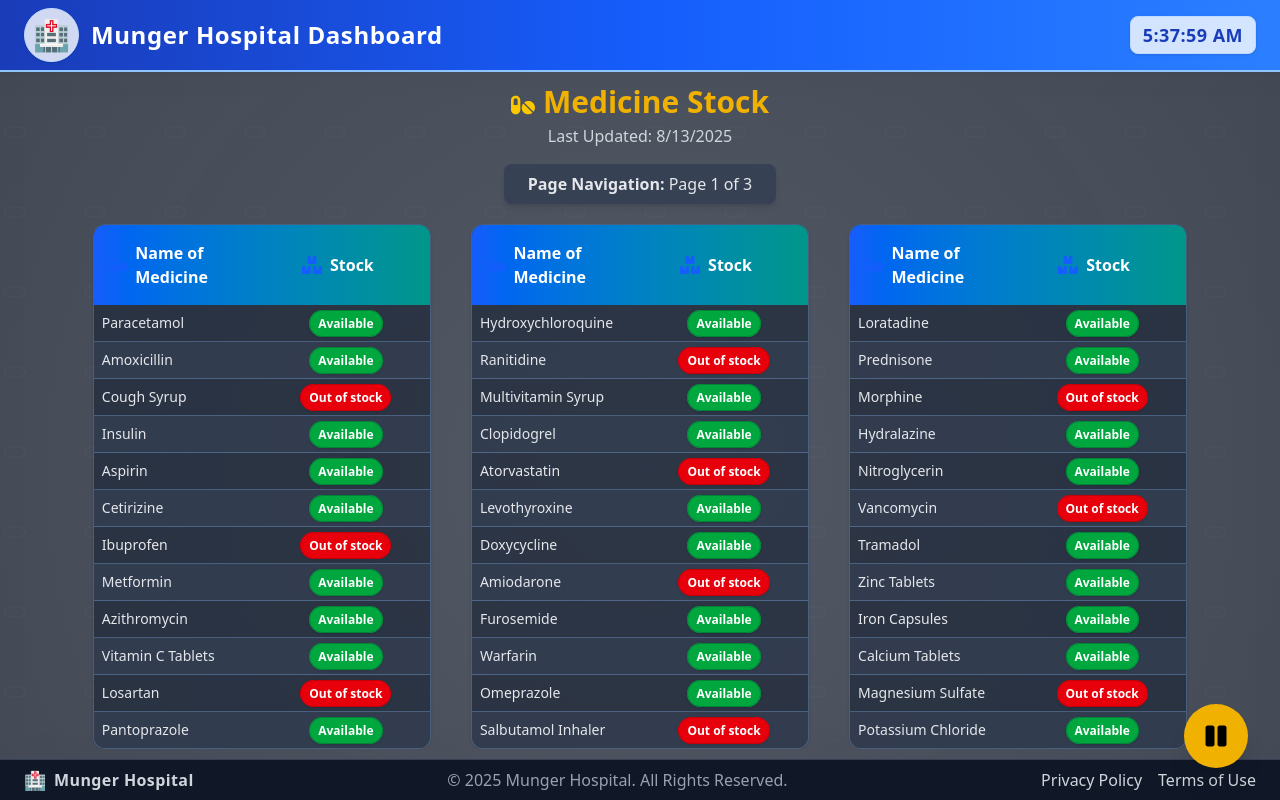
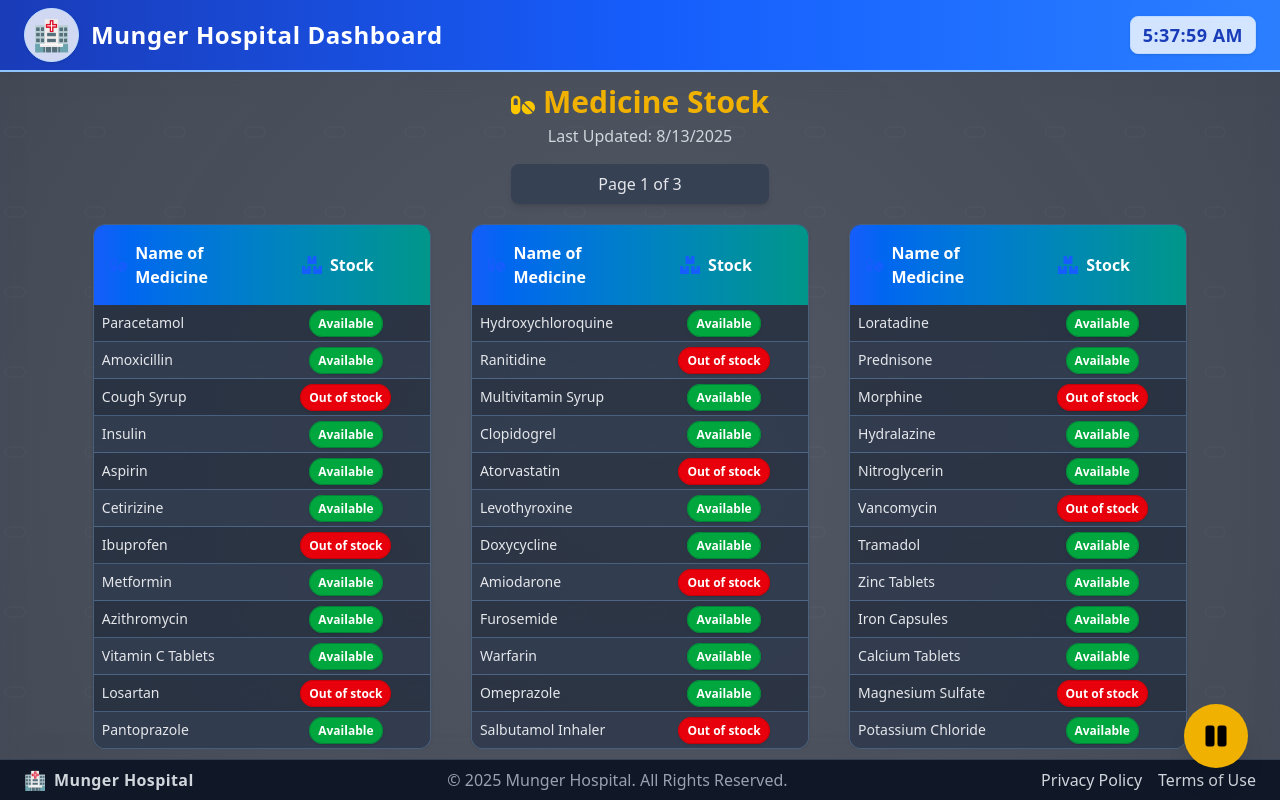
Before and after one commit to Pranavkumar2025/Hospital_DashBoard, a React (Vite) app: page /medicine in a window 1280 px wide. Built offline with nearby package versions, Linux system fonts and the light colour scheme.

Commit message:
New Commit

```diff
--- a/src/pages/MedicinePage.jsx
+++ b/src/pages/MedicinePage.jsx
@@ -105,7 +105,7 @@ export default function MedicinePage({ currentSlide = 0 }) {
               is4K ? "text-[2.5vw]" : "text-sm md:text-base"
             } bg-gray-700 text-gray-200 px-6 py-2 rounded-lg shadow-md`}
           >
-            <span className="font-semibold">Page Navigation:</span> Page{" "}
+            <span className="font-semibold"></span> Page{" "}
             {currentSlide + 1} of {slides.length}
           </div>
         </div>
```
Also changed, not shown: vercel.json (added).
